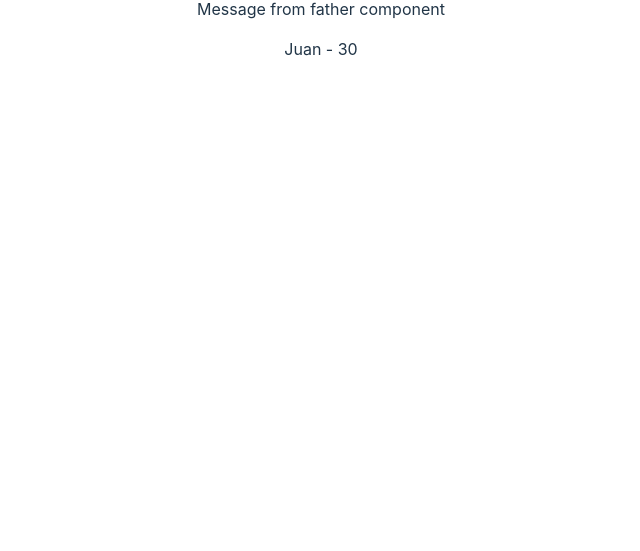
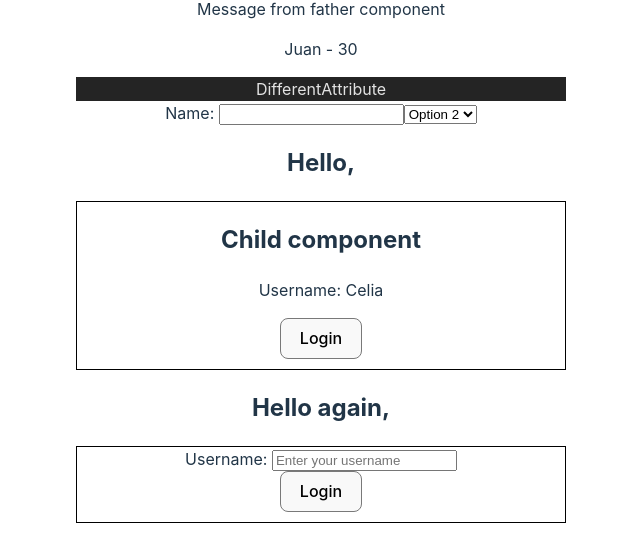
Before and after one commit to celiamartin01/learning-react, a React (Vite) app in the folder projects/101-new-practice-project/: page / in a window 1280 px wide. Shown: the part 1193-1744 px from the top of the page, without its empty margins (319-959 px from the left). Before the commit the page ends 1302 px from the top, so only its background shows below. Built offline with nearby package versions, Linux system fonts and the light colour scheme.

Commit message:
Comunication between father and son component, using input value, some examples of html attributes that change on react

```diff
--- a/projects/101-new-practice-project/src/App.jsx
+++ b/projects/101-new-practice-project/src/App.jsx
@@ -8,6 +8,9 @@ import PlaceHolderExample from './components/PlaceHolderExample.jsx'
 import ConditionalRender from './components/ConditionalRender.jsx'
 import ListRender from './components/ListRender.jsx'
 import Child from './components/Child.jsx'
+import DifferentAttribute from './components/DifferentAttribute.jsx'
+import AnotherChild from './components/AnotherChild.jsx'
+import ThirdChild from './components/ThirdChild.jsx'
 
 function App() {
 
@@ -31,6 +34,15 @@ function App() {
       age: 30
     }
 
+  const [displayName, setDisplayName] = useState("")
+  const login = (name) => {
+    setDisplayName(name)
+  }
+
+  const [displayName2, setDisplayName2] = useState("")
+  const login2 = (name) => {
+    setDisplayName2(name)
+  }
 
   return (
     <div>
@@ -50,6 +62,16 @@ function App() {
       {/* Props example */}
       <Child msg="Message from father component" person={person}/>
 
+      <DifferentAttribute/>
+
+      {/* We want this {displayName} to be the {userName} from the component AnotherChild */}
+      <h2>Hello, {displayName}</h2>
+      <AnotherChild handleLogin={login}/>
+
+      {/* I'm doing the same but this time getting the userName from an input */}
+      <h2> Hello again, {displayName2}</h2>
+      <ThirdChild handleLogin={login2}/>
+
     </div>
   )
 }
--- /dev/null
+++ b/projects/101-new-practice-project/src/components/AnotherChild.css
@@ -0,0 +1,8 @@
+.bordered {
+    border: 1px solid black;
+}
+
+button {
+    border: 1px solid rgb(121, 121, 121);
+    margin-bottom: 10px;
+}
--- /dev/null
+++ b/projects/101-new-practice-project/src/components/AnotherChild.jsx
@@ -0,0 +1,25 @@
+import './AnotherChild.css'
+import { useState } from 'react'
+
+function AnotherChild(props) {
+
+// We want to show this variable userName in the h2 in the father component, using his login function
+const userName = "Celia"
+
+// We want to call the login function from the father component when we click the button
+// That function will change the displayName state in the father component with this userName variable
+const handleLogin = () => {
+    props.handleLogin(userName)
+}
+
+  return (
+    <div className="bordered">
+        <h2>Child component</h2>
+        <p>Username: {userName}</p>
+
+        <button onClick={handleLogin}>Login</button>
+    </div>
+  )
+}
+
+export default AnotherChild
--- /dev/null
+++ b/projects/101-new-practice-project/src/components/DifferentAttribute.css
@@ -0,0 +1,4 @@
+.dark-theme {
+    color: rgba(255, 255, 255, 0.87);
+    background-color: #242424;
+}
--- /dev/null
+++ b/projects/101-new-practice-project/src/components/DifferentAttribute.jsx
@@ -0,0 +1,29 @@
+import React from 'react'
+import './DifferentAttribute.css'
+
+// Example of some HTML attributes that are different in JSX
+function DifferentAttribute() {
+  return (
+    <div>
+
+        {/* Attribute class replaced by className*/}
+        <div className="dark-theme">DifferentAttribute</div>
+
+        {/* Attribute for replaced by htmlFor */}
+        <label htmlFor="name">Name: </label>
+        <input type="text" id="name"></input>
+
+        {/* Attribute selected replaced by defaultValue */}
+        <select defaultValue="2">
+            <option value="1">Option 1</option>
+            <option value="2">Option 2</option>
+            <option value="3">Option 3</option>
+        </select>
+
+    </div>
+
+
+  )
+}
+
+export default DifferentAttribute
--- a/projects/101-new-practice-project/src/components/ListRender.jsx
+++ b/projects/101-new-practice-project/src/components/ListRender.jsx
@@ -1,6 +1,7 @@
 import React from 'react'
 
 const movies = ["Movie 1", "Movie 2", "Movie 3", "Movie 4"]
+const movies2 = ["Movie 11", "Movie 22", "Movie 33", "Movie 44"]
 
 /* It's mandatory to add a key to each element of the array??
    Use ID or some unique property when using objects */
@@ -8,7 +9,7 @@ const HTMLmovies = movies.map((movie, index) => <p key={movie}>{index + 1} - {mo
 
 /* Actually you can just use an <ol> element so you don't need to add the index
    Just change <p> to <li> */
-const HTMLmoviesOL = movies.map(movie => <li key={movie}>{movie}</li>)
+const HTMLmoviesOL = movies2.map(movie2 => <li key={movie2}>{movie2}</li>)
 
 /* Example with an object array */
 const animals = [
--- /dev/null
+++ b/projects/101-new-practice-project/src/components/ThirdChild.jsx
@@ -0,0 +1,35 @@
+import React from 'react'
+import { useState } from 'react'
+
+// I'm repeating the "AnotherChild" thing, but now we get the userName from an input
+function ThirdChild(props) {
+
+const [userName, setUserName] = useState("")
+// We change the value of the userName state with the input value
+const handleChangeValue = (e) => {
+    setUserName(e.target.value)
+}
+
+// When the button is clicked, we call the login function from the father component,
+// but we pass the userName state as an argument
+const handleLogin = () => {
+    props.handleLogin(userName)
+}
+
+  return (
+    <div className="bordered">
+        <label htmlFor="username">Username: </label>
+        <input type="text"
+        placeholder="Enter your username"
+        id="username"
+        value={userName}
+        onChange={handleChangeValue}/>
+
+        <br/>
+        <button onClick={handleLogin}>Login</button>
+    </div>
+
+  )
+}
+
+export default ThirdChild
```
